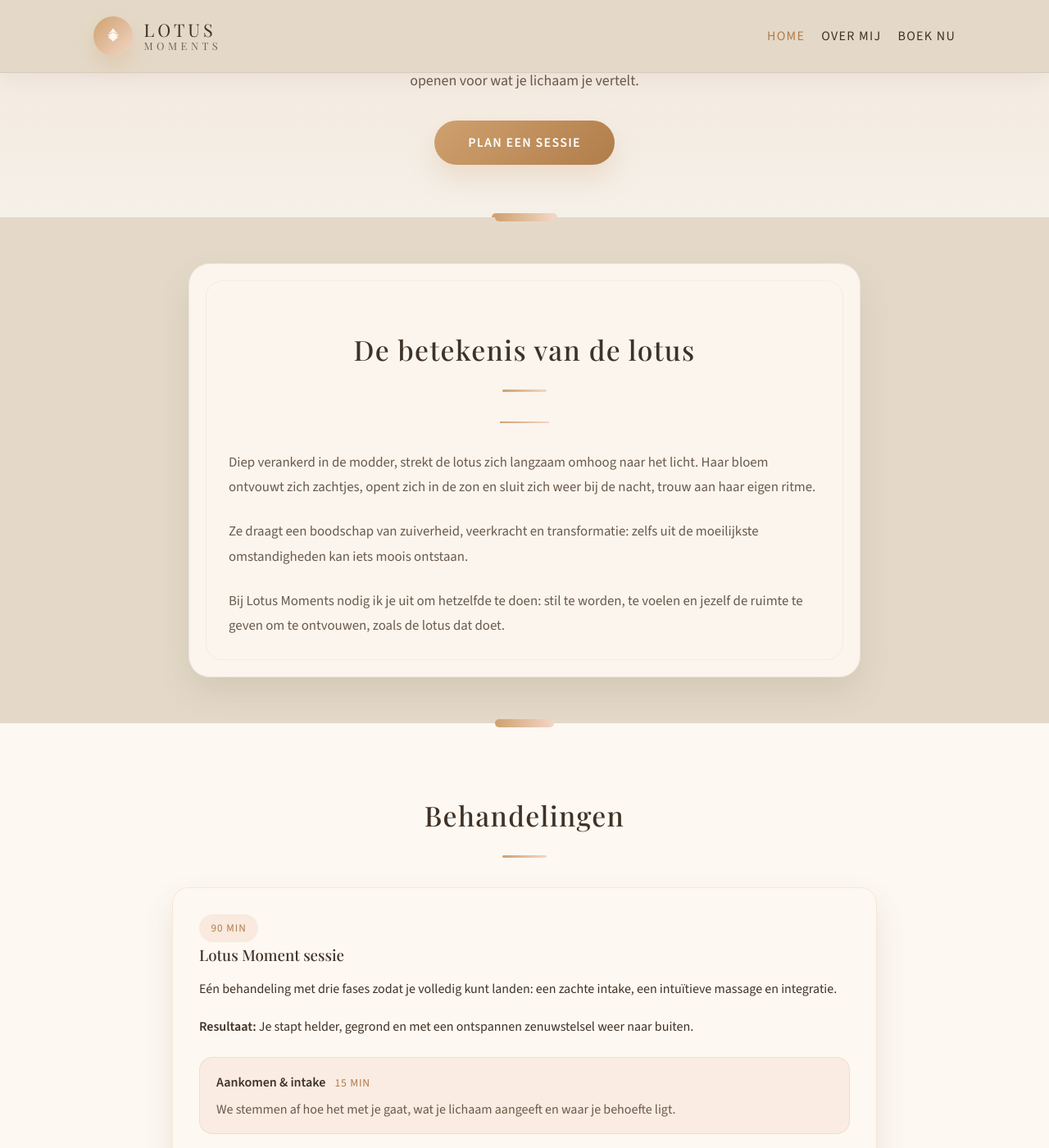
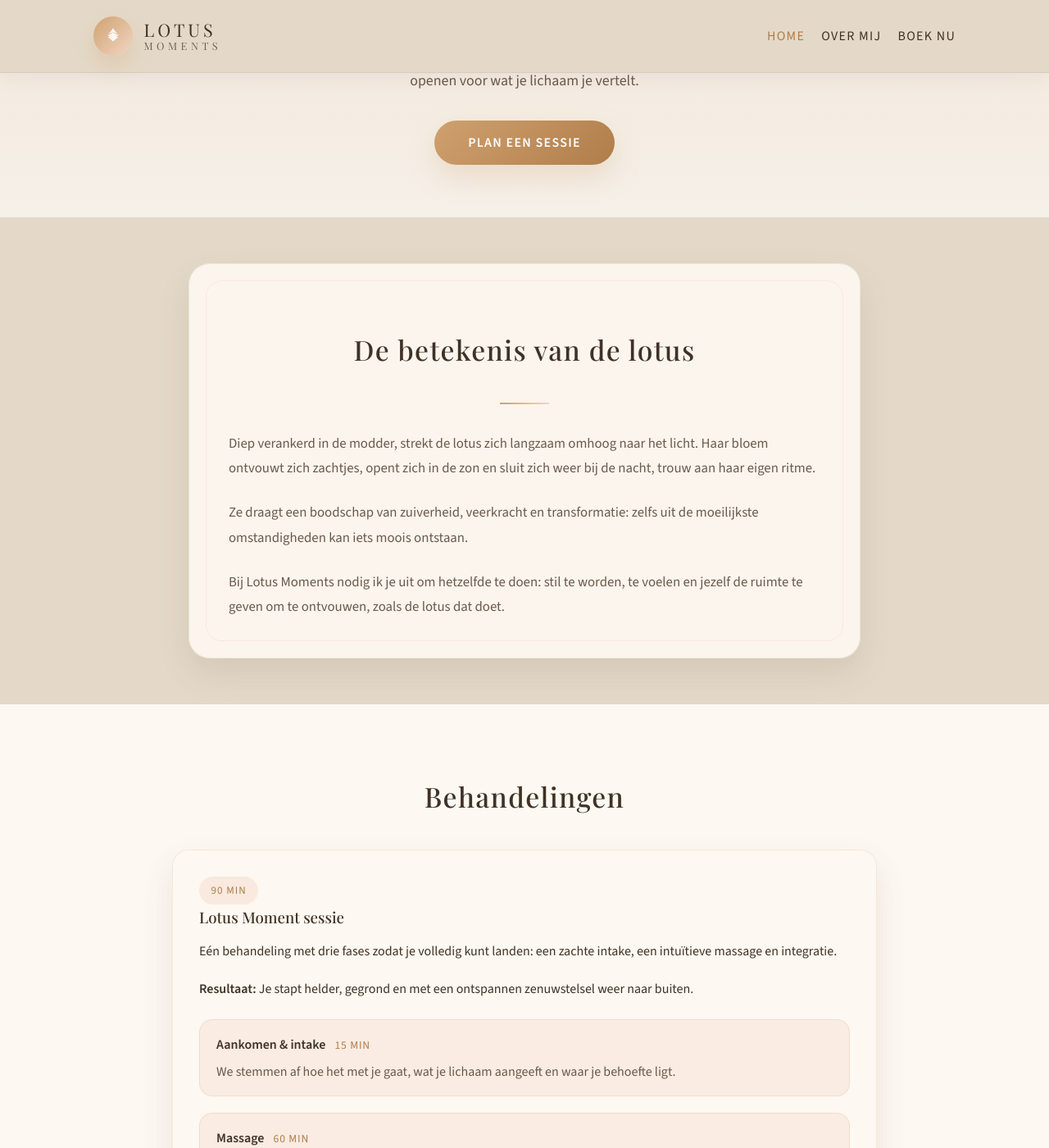
Before and after one commit to LotusMoments/website, a Jekyll site: the page built from index.md, in a window 1280 px wide and 1400 px high, scrolled down 238 px. Shown: the whole window at 82% size. Built offline with Jekyll 4.4.1, drawn with Linux system fonts in a browser that asks for light colours.

Commit message:
Add forgotten changes

```diff
--- a/assets/css/style.css
+++ b/assets/css/style.css
@@ -138,18 +138,6 @@ body {
   position: relative;
 }
 
-.hero::after {
-  content: "";
-  position: absolute;
-  bottom: 0;
-  left: 50%;
-  width: 80px;
-  height: 10px;
-  background: linear-gradient(90deg, var(--accent) 0%, var(--accent-soft) 100%);
-  border-radius: 999px;
-  transform: translate(-50%, 50%);
-}
-
 .hero .container {
   display: flex;
   flex-direction: column;
@@ -210,18 +198,6 @@ body {
   background: var(--neutral-strong);
 }
 
-.sections::before {
-  content: "";
-  position: absolute;
-  top: 0;
-  left: 50%;
-  width: 72px;
-  height: 10px;
-  background: linear-gradient(90deg, var(--accent) 0%, var(--accent-soft) 100%);
-  border-radius: 999px;
-  transform: translate(-50%, -50%);
-}
-
 .section-title {
   font-family: "Playfair Display", serif;
   font-weight: 500;
@@ -231,16 +207,6 @@ body {
   letter-spacing: 0.04em;
   color: var(--text);
   position: relative;
-}
-
-.section-title::after {
-  content: "";
-  display: block;
-  width: 54px;
-  height: 3px;
-  background: linear-gradient(90deg, var(--accent) 0%, var(--accent-soft) 100%);
-  margin: 1.25rem auto 0;
-  border-radius: 999px;
 }
 
 .lotus-card {
```
